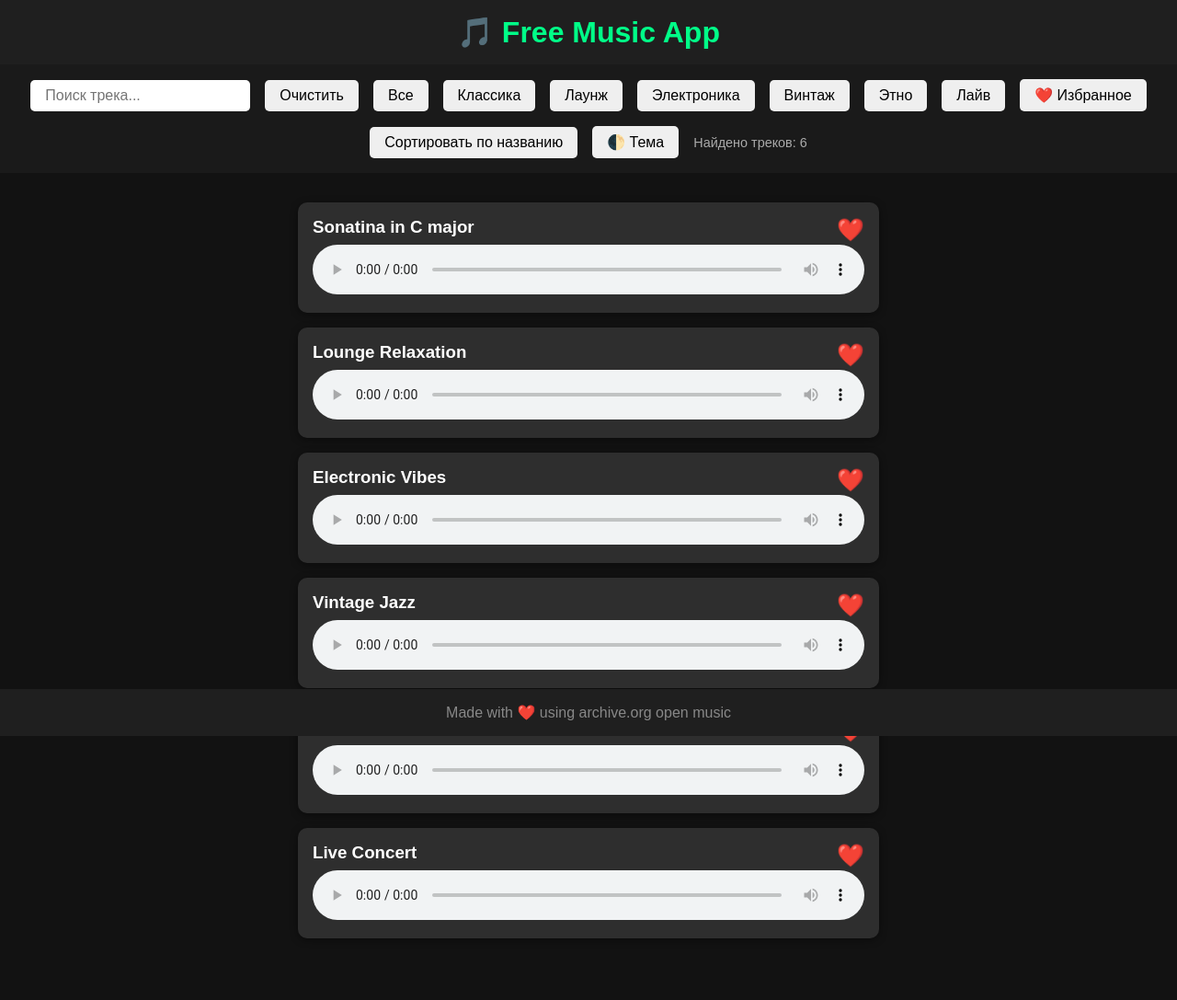
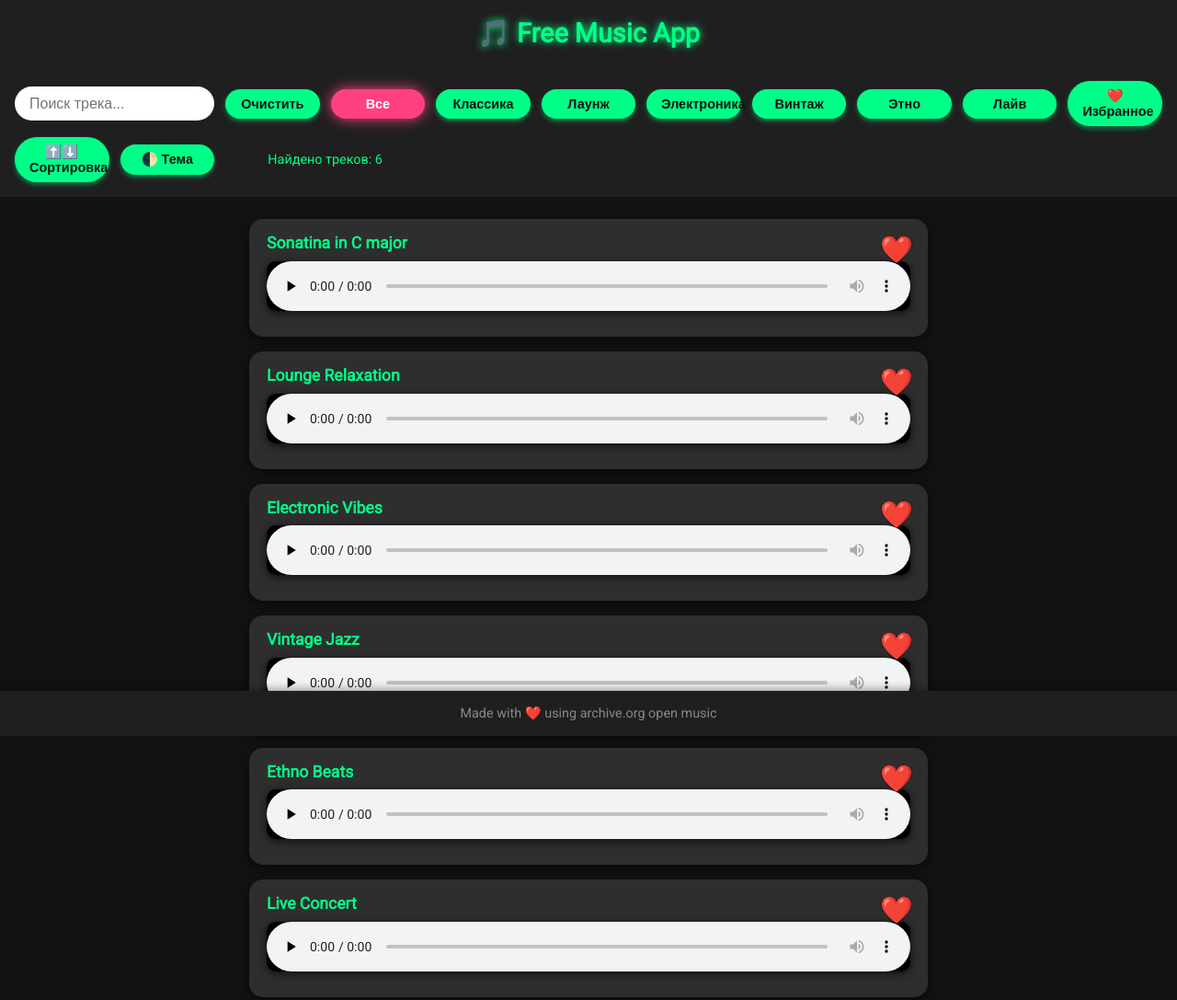
Before and after one commit to HarmanMan11/Free-Music-APP, a plain HTML site: page index.html in a window 1280 px wide. Shown: the whole page at 92% size. Drawn offline with Linux system fonts and the light colour scheme.

Commit message:
Update index.html

```diff
--- a/index.html
+++ b/index.html
@@ -4,132 +4,257 @@
   <meta charset="UTF-8" />
   <meta name="viewport" content="width=device-width, initial-scale=1" />
   <title>Free Music App</title>
+
+  <!-- Roboto font -->
+  <link href="https://fonts.googleapis.com/css2?family=Roboto&display=swap" rel="stylesheet" />
+
   <style>
+    :root {
+      --color-bg-dark: #121212;
+      --color-bg-light: #f7f7f7;
+      --color-text-dark: #e0e0e0;
+      --color-text-light: #222;
+      --color-primary: #00ff88;
+      --color-secondary: #ff4081;
+      --color-accent: #1f1f1f;
+      --color-accent-light: #2e2e2e;
+      --color-button-hover: #00cc6a;
+      --transition: 0.3s ease;
+    }
+
+    /* Темы */
+    body.dark-theme {
+      background-color: var(--color-bg-dark);
+      color: var(--color-text-dark);
+    }
+    body.light-theme {
+      background-color: var(--color-bg-light);
+      color: var(--color-text-light);
+    }
+
     body {
       margin: 0;
-      font-family: sans-serif;
-      background-color: #121212;
-      color: white;
+      font-family: 'Roboto', sans-serif;
       padding-bottom: 4rem;
-      transition: background-color 0.3s, color 0.3s;
+      transition: background-color var(--transition), color var(--transition);
     }
+
     header {
-      background-color: #1f1f1f;
-      padding: 1rem;
+      background-color: var(--color-accent);
+      padding: 1.2rem 1rem;
       text-align: center;
+      box-shadow: 0 3px 8px rgba(0, 0, 0, 0.4);
+      user-select: none;
     }
     h1 {
       margin: 0;
-      color: #00ff88;
+      font-weight: 700;
+      font-size: 1.8rem;
+      color: var(--color-primary);
+      text-shadow: 0 0 8px var(--color-primary);
     }
+
     .controls {
-      display: flex;
-      flex-wrap: wrap;
-      justify-content: center;
-      gap: 1rem;
+      display: grid;
+      grid-template-columns: repeat(auto-fit, minmax(100px, 1fr));
+      gap: 0.75rem;
       padding: 1rem;
-      background-color: #1a1a1a;
+      background-color: var(--color-accent);
+      user-select: none;
       align-items: center;
     }
-    .controls input, .controls button {
-      padding: 0.5rem 1rem;
-      border-radius: 5px;
+    .controls input {
+      grid-column: span 2;
+      padding: 0.6rem 1rem;
+      border-radius: 30px;
       border: none;
       outline: none;
       font-size: 1rem;
+      transition: box-shadow var(--transition);
+    }
+    .controls input:focus {
+      box-shadow: 0 0 8px var(--color-primary);
+      background-color: #222;
+      color: white;
+    }
+    .controls button {
+      background-color: var(--color-primary);
+      border: none;
+      border-radius: 30px;
+      padding: 0.5rem 1rem;
+      font-weight: 600;
+      font-size: 0.9rem;
+      color: var(--color-bg-dark);
       cursor: pointer;
+      transition: background-color var(--transition), transform 0.15s ease;
+      box-shadow: 0 3px 5px rgba(0, 255, 136, 0.4);
       user-select: none;
     }
+    .controls button:hover:not(.active) {
+      background-color: var(--color-button-hover);
+      transform: scale(1.05);
+      box-shadow: 0 4px 10px rgba(0, 255, 136, 0.7);
+    }
+    .controls button:active:not(.active) {
+      transform: scale(0.95);
+    }
+    .controls button.active {
+      background-color: var(--color-secondary);
+      color: white;
+      box-shadow: 0 0 15px var(--color-secondary);
+      cursor: default;
+      pointer-events: none;
+    }
+
+    #trackCount {
+      grid-column: span 2;
+      text-align: center;
+      font-size: 0.9rem;
+      color: var(--color-primary);
+      font-weight: 500;
+      user-select: none;
+    }
+
+    #loadingIndicator {
+      text-align: center;
+      font-style: italic;
+      color: #999;
+      margin-top: 0.5rem;
+      user-select: none;
+    }
+
     .track-list {
       display: flex;
       flex-direction: column;
       align-items: center;
       gap: 1rem;
       padding: 1rem;
+      max-width: 700px;
+      margin: 0 auto 4rem;
     }
     .track {
-      background: #2e2e2e;
-      padding: 1rem;
-      border-radius: 10px;
-      max-width: 600px;
+      background: var(--color-accent-light);
+      padding: 1rem 1.2rem;
+      border-radius: 15px;
       width: 100%;
-      box-shadow: 0 2px 8px rgba(0,0,0,0.4);
+      box-shadow: 0 4px 12px rgba(0, 0, 0, 0.5);
       position: relative;
+      transition: transform 0.25s ease;
+    }
+    .track:hover {
+      transform: scale(1.02);
+      box-shadow: 0 6px 20px rgba(0, 255, 136, 0.7);
     }
     .track h3 {
-      margin: 0 0 0.5rem;
+      margin: 0 0 0.6rem;
+      font-weight: 600;
+      font-size: 1.1rem;
+      color: var(--color-primary);
+      user-select: text;
     }
     audio {
       width: 100%;
+      outline: none;
+      border-radius: 10px;
+      background-color: #000;
+      box-shadow: 0 2px 10px rgba(0, 0, 0, 0.7);
+      cursor: pointer;
+      user-select: none;
+      margin-bottom: 0.5rem;
     }
+
     .like {
       position: absolute;
       top: 1rem;
       right: 1rem;
+      font-size: 1.8rem;
       cursor: pointer;
-      font-size: 1.5rem;
       user-select: none;
-      transition: color 0.3s;
+      color: #bbb;
+      transition: color 0.3s ease, transform 0.2s ease;
+      will-change: transform;
+      filter: drop-shadow(0 0 1px rgba(0,0,0,0.6));
+    }
+    .like:hover {
+      color: var(--color-secondary);
+      transform: scale(1.2);
     }
     .like.liked {
-      color: #ff4081;
+      color: var(--color-secondary);
+      animation: heartbeat 1s ease infinite;
     }
+    .like.liked:hover {
+      animation: none;
+      transform: scale(1.3);
+    }
+
+    @keyframes heartbeat {
+      0%, 100% { transform: scale(1); }
+      25% { transform: scale(1.15); }
+      50% { transform: scale(1.1); }
+      75% { transform: scale(1.15); }
+    }
+
     .footer {
       position: fixed;
       bottom: 0;
       left: 0;
       right: 0;
-      background: #1f1f1f;
+      background: var(--color-accent);
       padding: 1rem;
       text-align: center;
       color: #888;
+      font-size: 0.9rem;
+      user-select: none;
+      box-shadow: 0 -3px 8px rgba(0, 0, 0, 0.3);
     }
-    #trackCount {
-      color: #aaa;
-      font-size: 0.9rem;
-      min-width: 120px;
-      user-select: none;
-    }
-    #loadingIndicator {
-      text-align: center;
-      color: #888;
-      padding: 0.5rem;
-      font-style: italic;
-      width: 100%;
+
+    /* Адаптивность для мелких экранов */
+    @media (max-width: 480px) {
+      .controls {
+        grid-template-columns: 1fr 1fr;
+        gap: 0.5rem;
+      }
+      .controls input {
+        grid-column: span 2;
+      }
+      .controls button {
+        font-size: 0.85rem;
+        padding: 0.5rem 0.7rem;
+      }
     }
   </style>
 </head>
-<body>
+<body class="dark-theme">
 
   <header>
     <h1>🎵 Free Music App</h1>
   </header>
 
-  <div class="controls">
-    <input id="search" type="text" placeholder="Поиск трека..." oninput="renderTracks(this.value)" />
-    <button onclick="clearSearch()">Очистить</button>
-    <button onclick="filterByGenre('all')">Все</button>
-    <button onclick="filterByGenre('classical')">Классика</button>
-    <button onclick="filterByGenre('lounge')">Лаунж</button>
-    <button onclick="filterByGenre('electronic')">Электроника</button>
-    <button onclick="filterByGenre('vintage')">Винтаж</button>
-    <button onclick="filterByGenre('ethno')">Этно</button>
-    <button onclick="filterByGenre('live')">Лайв</button>
-    <button onclick="showFavorites()">❤️ Избранное</button>
-    <button onclick="sortByTitle()">Сортировать по названию</button>
-    <button id="themeToggleBtn" onclick="toggleTheme()">🌓 Тема</button>
-    <div id="trackCount"></div>
+  <div class="controls" role="region" aria-label="Управление музыкой">
+    <input id="search" type="text" placeholder="Поиск трека..." aria-label="Поиск трека" />
+    <button id="clearSearchBtn" title="Очистить поиск">Очистить</button>
+    <button data-genre="all" class="genre-btn active" aria-pressed="true">Все</button>
+    <button data-genre="classical" class="genre-btn" aria-pressed="false">Классика</button>
+    <button data-genre="lounge" class="genre-btn" aria-pressed="false">Лаунж</button>
+    <button data-genre="electronic" class="genre-btn" aria-pressed="false">Электроника</button>
+    <button data-genre="vintage" class="genre-btn" aria-pressed="false">Винтаж</button>
+    <button data-genre="ethno" class="genre-btn" aria-pressed="false">Этно</button>
+    <button data-genre="live" class="genre-btn" aria-pressed="false">Лайв</button>
+    <button id="showFavoritesBtn" title="Показать избранное">❤️ Избранное</button>
+    <button id="sortBtn" title="Сортировать по названию">⬆️⬇️ Сортировка</button>
+    <button id="themeToggleBtn" title="Переключить тему">🌓 Тема</button>
+    <div id="trackCount" aria-live="polite" aria-atomic="true">Найдено треков: 0</div>
   </div>
 
-  <div id="loadingIndicator"></div>
-  <div class="track-list" id="trackList"></div>
+  <div id="loadingIndicator" aria-live="polite"></div>
+  <main class="track-list" id="trackList" role="list"></main>
 
-  <div class="footer">
+  <footer class="footer">
     Made with ❤️ using archive.org open music
-  </div>
+  </footer>
 
   <script>
-    // Исходные данные треков
     const musicTracks = [
       {
         title: "Sonatina in C major",
@@ -163,7 +288,7 @@
       }
     ];
 
-    window.appState = {
+    let appState = {
       currentGenre: 'all',
       favorites: JSON.parse(localStorage.getItem('favorites') || '[]'),
       isShowingFavorites: false,
@@ -173,12 +298,22 @@
     let filteredTracksCache = [];
     let currentPlayingIndex = -1;
 
+    const trackListEl = document.getElementById('trackList');
+    const trackCountEl = document.getElementById('trackCount');
+    const loadingIndicator = document.getElementById('loadingIndicator');
+    const searchInput = document.getElementById('search');
+    const clearSearchBtn = document.getElementById('clearSearchBtn');
+    const genreButtons = [...document.querySelectorAll('.genre-btn')];
+    const showFavoritesBtn = document.getElementById('showFavoritesBtn');
+    const sortBtn = document.getElementById('sortBtn');
+    const themeToggleBtn = document.getElementById('themeToggleBtn');
+
+    // Рендер треков
     function renderTracks(filter = '') {
-      const list = document.getElementById('trackList');
-      list.innerHTML = '';
+      loadingIndicator.textContent = 'Загрузка треков...';
+      trackListEl.innerHTML = '';
       const lowerFilter = filter.toLowerCase();
 
-      // Выбираем какие треки показывать
       let tracksToRender = [];
 
       if (appState.isShowingFavorites) {
@@ -193,47 +328,49 @@
 
       filteredTracksCache = tracksToRender;
 
-      document.getElementById('trackCount').textContent = `Найдено треков: ${tracksToRender.length}`;
+      trackCountEl.textContent = `Найдено треков: ${tracksToRender.length}`;
 
       if (tracksToRender.length === 0) {
-        list.innerHTML = '<p style="text-align:center; color:#888;">Треки не найдены.</p>';
+        trackListEl.innerHTML = '<p style="text-align:center; color:#999; user-select:none;">Треки не найдены.</p>';
+        loadingIndicator.textContent = '';
         return;
       }
 
       tracksToRender.forEach((track, index) => {
         const div = document.createElement('div');
         div.className = 'track';
+        div.setAttribute('role', 'listitem');
+        div.tabIndex = 0;
 
         const liked = appState.favorites.includes(track.src);
 
         div.innerHTML = `
           <h3>${track.title}</h3>
-          <audio controls src="${track.src}"></audio>
-          <div class="like ${liked ? 'liked' : ''}" title="Добавить в избранное">❤️</div>
+          <audio controls src="${track.src}" preload="none" aria-label="Аудио трек: ${track.title}"></audio>
+          <div class="like ${liked ? 'liked' : ''}" title="Добавить в избранное" role="button" aria-pressed="${liked}">❤️</div>
         `;
 
-        list.appendChild(div);
+        trackListEl.appendChild(div);
 
         const audio = div.querySelector('audio');
         const likeBtn = div.querySelector('.like');
 
-        // Лайк
         likeBtn.onclick = () => toggleLike(track.src, likeBtn);
 
-        // Когда начинается проигрывание — ставим текущий индекс, ставим на паузу другие
         audio.onplay = () => {
           currentPlayingIndex = index;
           pauseOtherAudios(index);
         };
 
-        // Автоплей следующего трека
         audio.onended = () => {
           playNextTrack();
         };
       });
+
+      loadingIndicator.textContent = '';
     }
 
-    // Остановить все аудио кроме указанного индекса
+    // Остановить все аудио кроме выбранного
     function pauseOtherAudios(exceptIndex) {
       const audios = document.querySelectorAll('#trackList audio');
       audios.forEach((audio, idx) => {
@@ -244,7 +381,7 @@
       });
     }
 
-    // Автоматически проигрываем следующий трек, если есть
+    // Проиграть следующий трек
     function playNextTrack() {
       if (currentPlayingIndex < 0) return;
       const nextIndex = currentPlayingIndex + 1;
@@ -258,41 +395,61 @@
       }
     }
 
-    // Фильтрация по жанру
+    // Фильтр по жанру с визуальным выделением
     function filterByGenre(genre) {
       appState.currentGenre = genre;
       appState.isShowingFavorites = false;
-      document.getElementById('search').value = '';
+      searchInput.value = '';
+
+      genreButtons.forEach(btn => {
+        if (btn.dataset.genre === genre) {
+          btn.classList.add('active');
+          btn.setAttribute('aria-pressed', 'true');
+        } else {
+          btn.classList.remove('active');
+          btn.setAttribute('aria-pressed', 'false');
+        }
+      });
+
+      showFavoritesBtn.classList.remove('active');
+      showFavoritesBtn.setAttribute('aria-pressed', 'false');
+
       renderTracks();
     }
 
-    // Очистка поиска
     function clearSearch() {
-      document.getElementById('search').value = '';
+      searchInput.value = '';
       renderTracks();
     }
 
-    // Лайк / дизлайк
     function toggleLike(src, el) {
       if (appState.favorites.includes(src)) {
         appState.favorites = appState.favorites.filter(f => f !== src);
         el.classList.remove('liked');
+        el.setAttribute('aria-pressed', 'false');
       } else {
         appState.favorites.push(src);
         el.classList.add('liked');
+        el.setAttribute('aria-pressed', 'true');
       }
       localStorage.setItem('favorites', JSON.stringify(appState.favorites));
     }
 
-    // Показать только избранное
     function showFavorites() {
       appState.isShowingFavorites = true;
       appState.currentGenre = 'all';
-      document.getElementById('search').value = '';
+
+      genreButtons.forEach(btn => {
+        btn.classList.remove('active');
+        btn.setAttribute('aria-pressed', 'false');
+      });
+      showFavoritesBtn.classList.add('active');
+      showFavoritesBtn.setAttribute('aria-pressed', 'true');
+
+      searchInput.value = '';
       renderTracks();
     }
 
-    // Сортировка по названию (переключатель)
     function sortByTitle() {
       appState.sortedAsc = !appState.sortedAsc;
       musicTracks.sort((a, b) => {
@@ -300,27 +457,31 @@
         if (a.title.toLowerCase() > b.title.toLowerCase()) return appState.sortedAsc ? 1 : -1;
         return 0;
       });
-      renderTracks(document.getElementById('search').value);
+      renderTracks(searchInput.value);
     }
 
-    // Темная / светлая тема
     function toggleTheme() {
       const body = document.body;
-      const btn = document.getElementById('themeToggleBtn');
-      if (body.style.backgroundColor === 'white') {
-        // Вернуть темную
-        body.style.backgroundColor = '#121212';
-        body.style.color = 'white';
-        btn.textContent = '🌓 Тема';
+      if (body.classList.contains('dark-theme')) {
+        body.classList.replace('dark-theme', 'light-theme');
+        themeToggleBtn.textContent = '🌙 Тема';
       } else {
-        // Светлая
-        body.style.backgroundColor = 'white';
-        body.style.color = 'black';
-        btn.textContent = '🌙 Тема';
+        body.classList.replace('light-theme', 'dark-theme');
+        themeToggleBtn.textContent = '🌓 Тема';
       }
     }
 
-    // Инициализация
+    // События
+    searchInput.addEventListener('input', () => renderTracks(searchInput.value));
+    clearSearchBtn.addEventListener('click', clearSearch);
+    genreButtons.forEach(btn => {
+      btn.addEventListener('click', () => filterByGenre(btn.dataset.genre));
+    });
+    showFavoritesBtn.addEventListener('click', showFavorites);
+    sortBtn.addEventListener('click', sortByTitle);
+    themeToggleBtn.addEventListener('click', toggleTheme);
+
+    // Начальный рендер
     window.onload = () => {
       renderTracks();
     };
```
